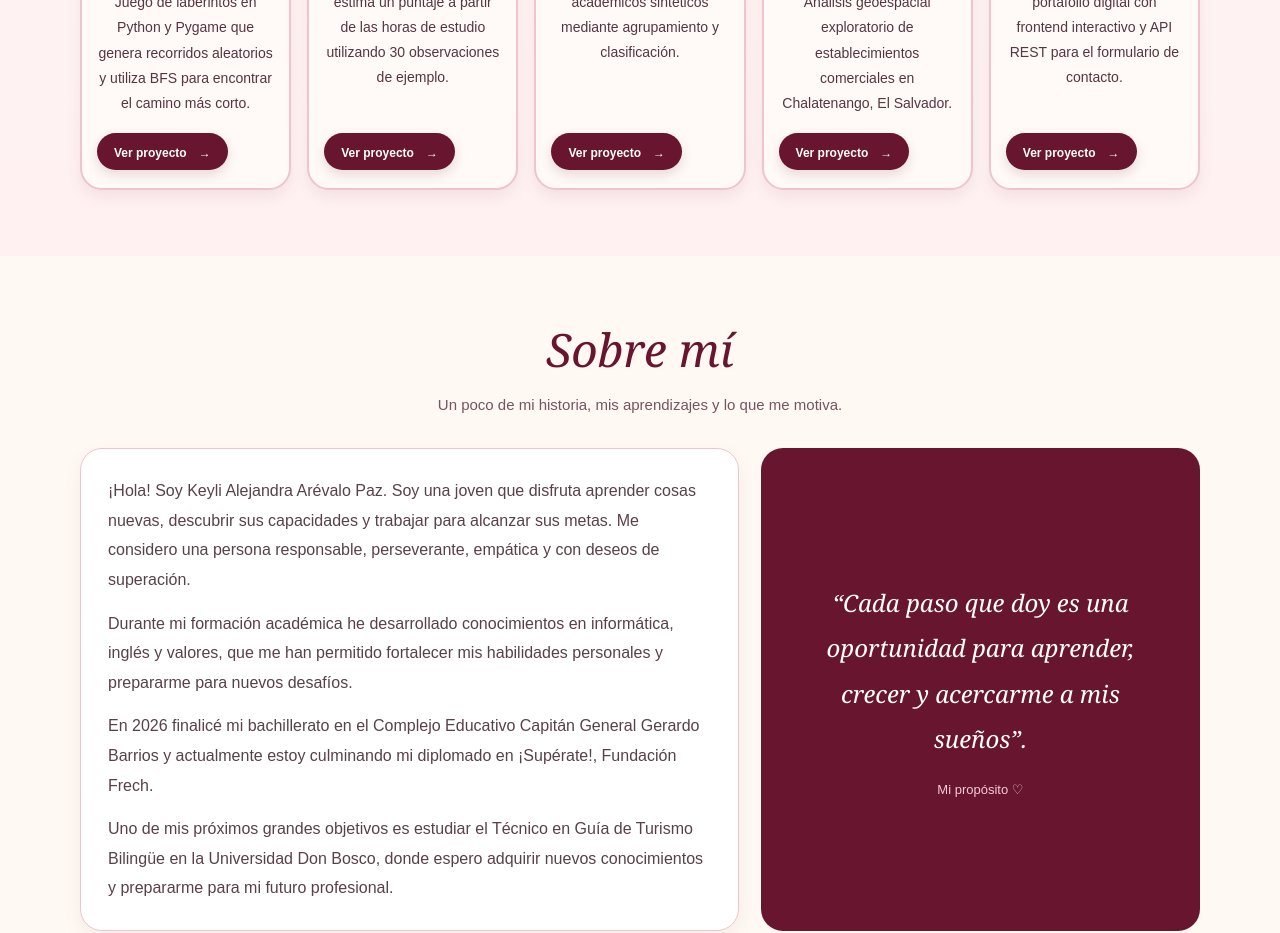
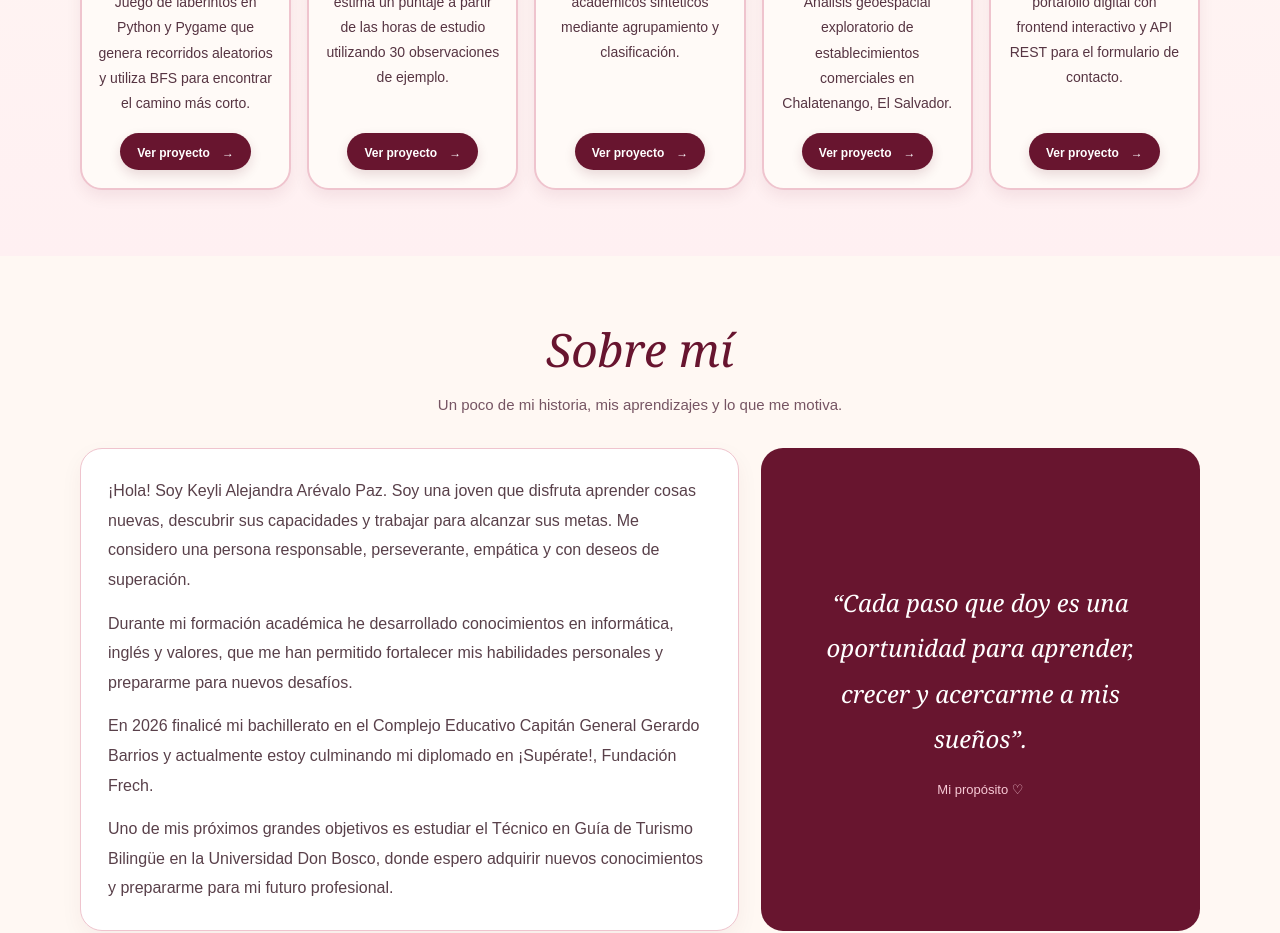
Before and after one commit to keralo2/miportafolio-ale, a Next.js app: page / in a window 1280 px wide. Shown: the part 1040-1973 px from the top of the page. Built offline with nearby package versions, Linux system fonts and the light colour scheme.

Commit message:
Center project buttons on desktop

```diff
--- a/app/globals.css
+++ b/app/globals.css
@@ -1083,3 +1083,11 @@ h1,h2,h3,h4{line-height:1.25;text-wrap:pretty}
   .maze-modal > .tools{margin-bottom:24px}
   .maze-modal > .maze-demo{padding:12px;margin-bottom:18px}
 }
+
+
+/* Centrar los botones "Ver proyecto" en las tarjetas en pantallas de laptop */
+@media(min-width:701px){
+  .project-card .primary-button{
+    align-self:center;
+  }
+}
```
